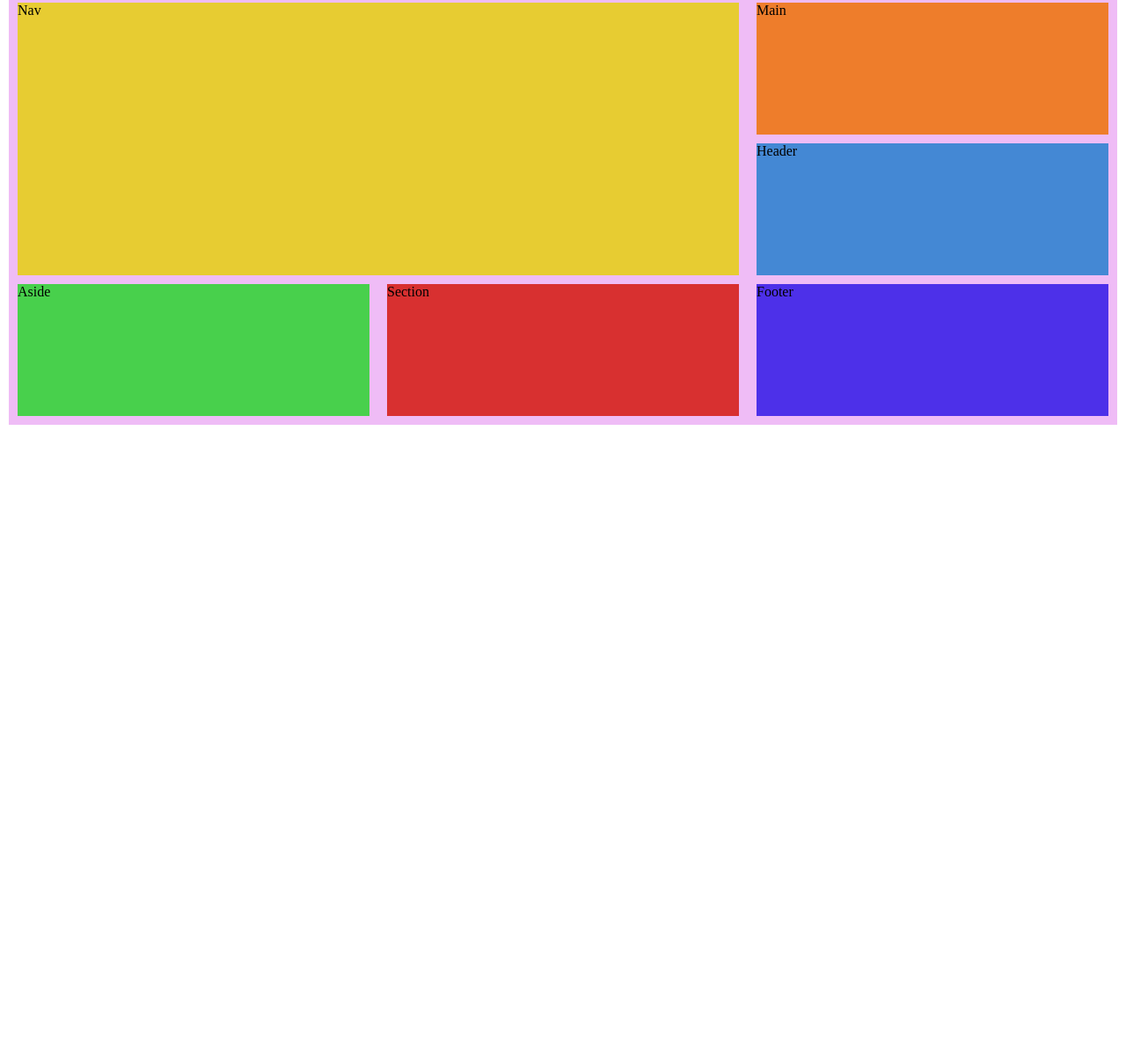
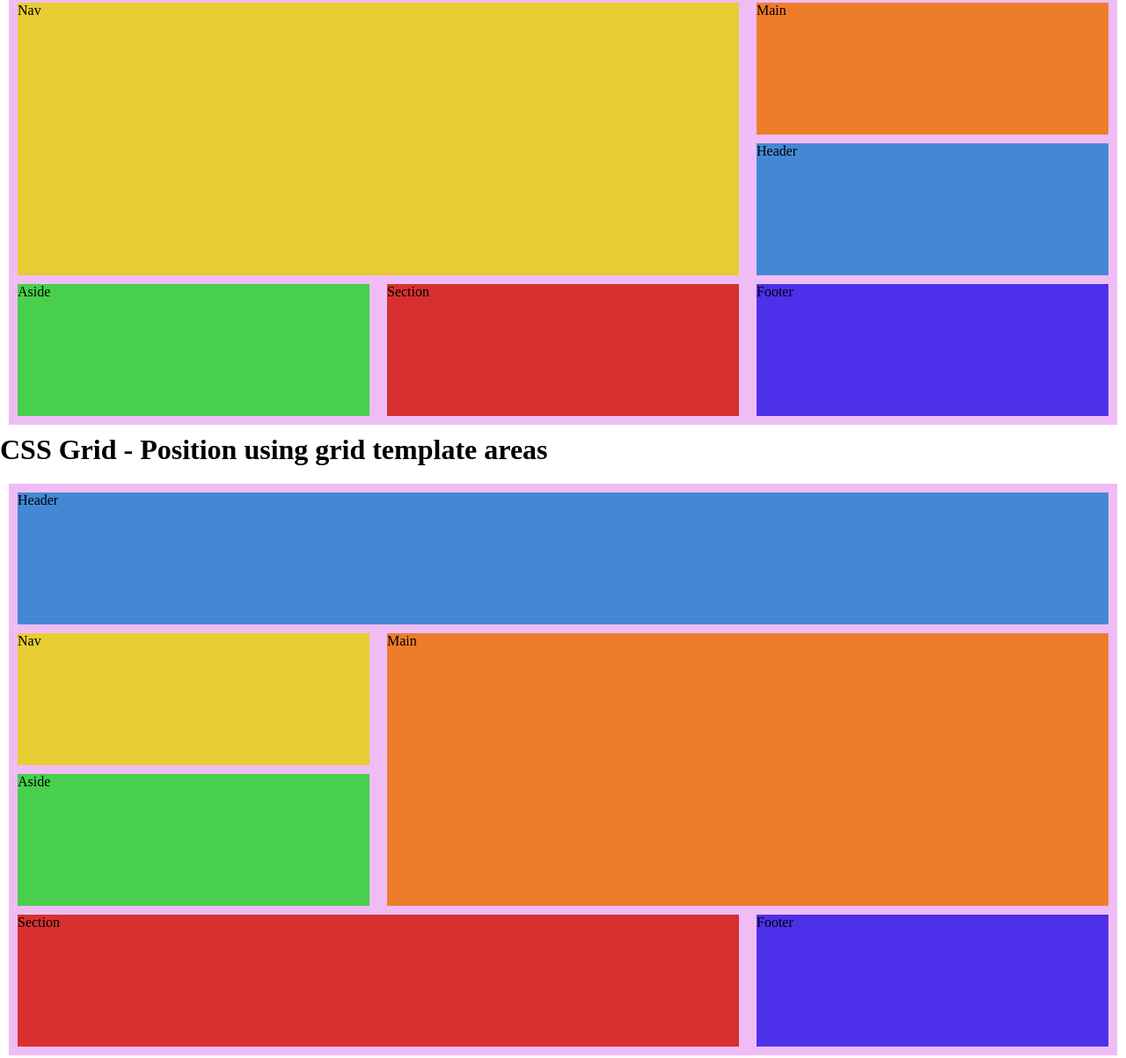
Before and after one commit to lalitlsg/CSS, a plain HTML site: page Grid/index.html in a window 1280 px wide. Shown: the part 54-1257 px from the top of the page at 88% size. Before the commit the page ends 800 px from the top, so only its background shows below. Drawn offline with Linux system fonts and the light colour scheme.

Commit message:
positioning using grid-template-areas

```diff
--- /dev/null
+++ b/Grid/_mixins.scss
@@ -0,0 +1,11 @@
+@import "_variables";
+
+@mixin wrapper-parent {
+  background-color: $wrapper-bg-color;
+  margin: 10px;
+  padding: 10px;
+  display: grid;
+  grid-template-columns: repeat(3, 1fr);
+  grid-template-rows: repeat(3, 150px);
+  gap: 10px 20px;
+}
--- a/Grid/_variables.scss
+++ b/Grid/_variables.scss
@@ -1,9 +1,9 @@
 $wrapper-bg-color: #efbcf6;
 $wrapper-child-bg-color: (
-  "header": #4488d4,
-  "nav": #e7cc32,
-  "main": #ee7d2b,
-  "aside": #48d04c,
-  "section": #d83030,
-  "footer": #4d30e9
+  header: #4488d4,
+  nav: #e7cc32,
+  main: #ee7d2b,
+  aside: #48d04c,
+  section: #d83030,
+  footer: #4d30e9
 );
--- a/Grid/index.html
+++ b/Grid/index.html
@@ -8,8 +8,18 @@
     <title>CSS Grid</title>
   </head>
   <body>
-    <h1>CSS Grid</h1>
+    <h1>CSS Grid - Position using grid lines</h1>
     <div class="wrapper">
+      <header>Header</header>
+      <nav>Nav</nav>
+      <main>Main</main>
+      <aside>Aside</aside>
+      <section>Section</section>
+      <footer>Footer</footer>
+    </div>
+    <h1>CSS Grid - Position using grid template areas</h1>
+
+    <div class="wrapper-grid-area">
       <header>Header</header>
       <nav>Nav</nav>
       <main>Main</main>
--- a/Grid/style.scss
+++ b/Grid/style.scss
@@ -1,4 +1,5 @@
-@import "_variables";
+@import "variables";
+@import "mixins";
 
 * {
   margin: 0;
@@ -7,13 +8,7 @@
 }
 
 .wrapper {
-  background-color: $wrapper-bg-color;
-  margin: 10px;
-  padding: 10px;
-  display: grid;
-  grid-template-columns: repeat(3, 1fr);
-  grid-template-rows: repeat(3, 150px);
-  gap: 10px 20px;
+  @include wrapper-parent;
 
   @each $key, $value in $wrapper-child-bg-color {
     #{$key} {
@@ -23,8 +18,26 @@
         grid-area: 2 / 3 / 3 / 4;
       } @else if $key == "nav" {
         //spanning
-        grid-area: 1/1/3/3;
+        grid-area: 1 / 1 / 3 / 3;
       }
     }
   }
 }
+
+.wrapper-grid-area {
+  @include wrapper-parent;
+  margin-top: 20px;
+  grid-template-areas:
+    "header header header"
+    "nav main main"
+    "aside main main"
+    "section section footer";
+  grid-template-rows: repeat(4, 150px);
+
+  @each $key, $value in $wrapper-child-bg-color {
+    #{$key} {
+      background-color: $value;
+      grid-area: $key;
+    }
+  }
+}
```
Also changed, not shown: Grid/style.css, 1 other file.
